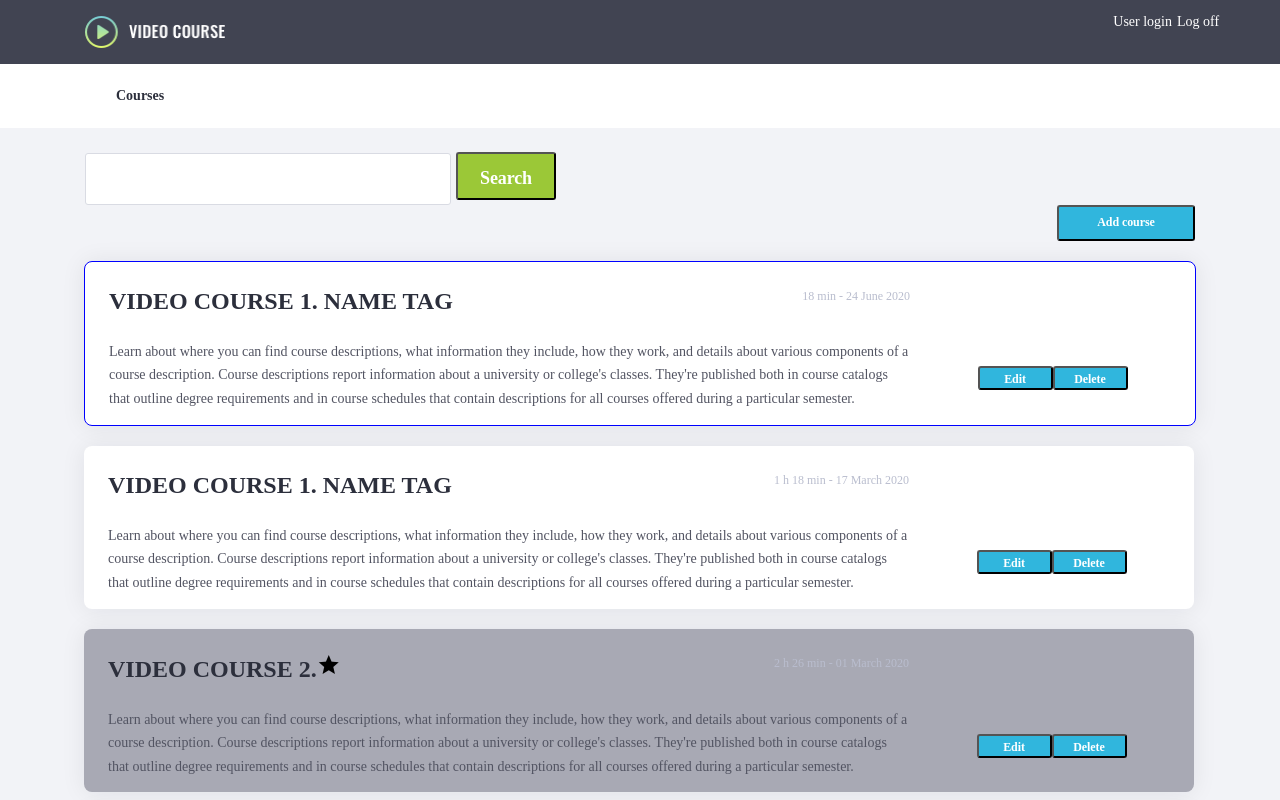
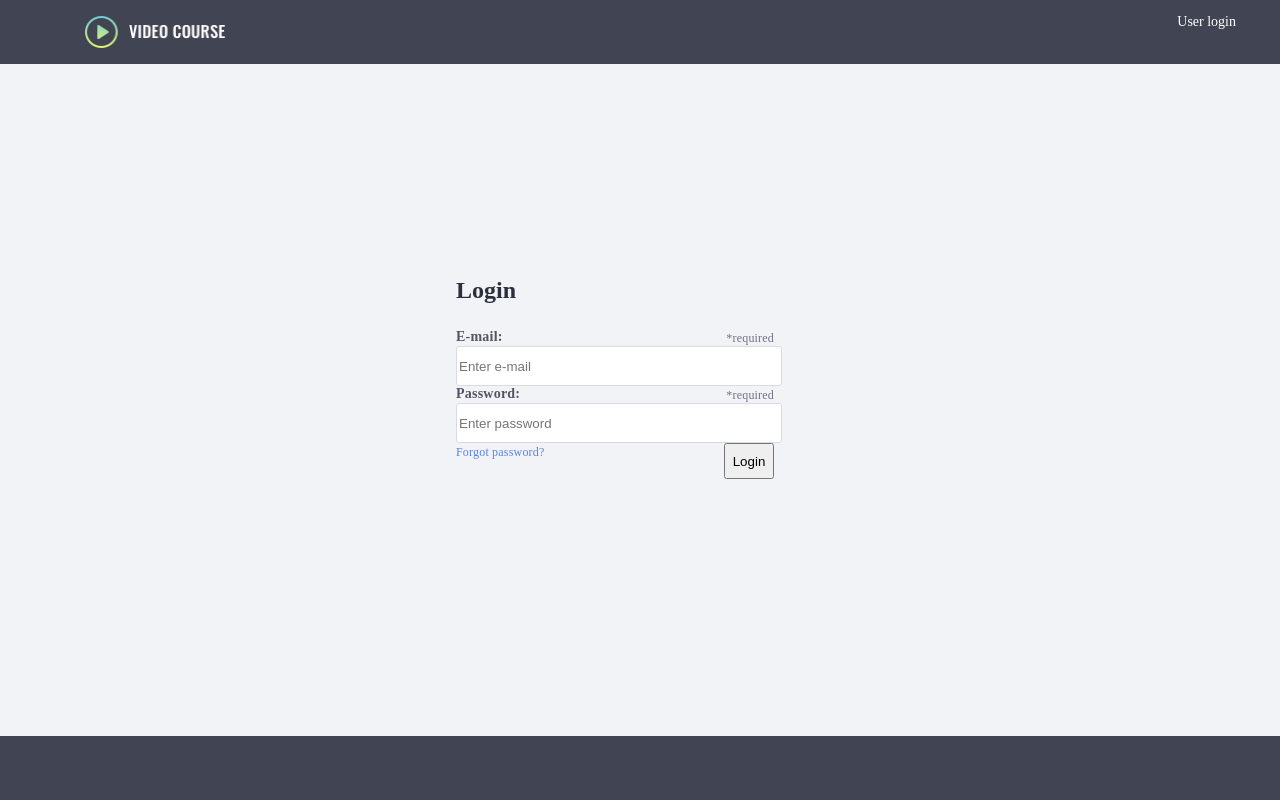
Before and after one commit to baton2809/agm, an Angular app: page / in a window 1280 px wide. Shown: the top 800 px of the page. Built offline with nearby package versions, Linux system fonts and the light colour scheme.

Commit message:
Implement Login page

```diff
--- a/src/app/app.component.html
+++ b/src/app/app.component.html
@@ -1,6 +1,9 @@
 <div class="wrapper">
     <app-header></app-header>
-    <app-breadcrumbs></app-breadcrumbs>
-    <app-section></app-section>
+    <app-login *ngIf="!isAutenticated"></app-login>
+    <div *ngIf="isAutenticated">
+        <app-breadcrumbs></app-breadcrumbs>
+        <app-section></app-section>
+    </div>
     <app-footer></app-footer>
 </div>
--- a/src/app/app.component.ts
+++ b/src/app/app.component.ts
@@ -7,4 +7,5 @@ import { Component } from '@angular/core';
 })
 export class AppComponent {
   title = 'agm';
+  isAutenticated = false;
 }
--- a/src/app/user/components/login/login.component.html
+++ b/src/app/user/components/login/login.component.html
@@ -1 +1,19 @@
-<p>login works!</p>
+<div class="content">
+    <div class="bg">
+        <p class="Login">Login</p>
+        <div class="row">
+            <div class="Tag-it-component">E-mail:</div>
+            <div class="required">*required</div>
+        </div>
+        <input type="text" id="email" [(ngModel)]="email" placeholder="Enter e-mail">
+        <div class="row">
+            <div class="Tag-it-component">Password:</div>
+            <div class="required">*required</div>
+        </div>
+        <input type="text" id="password" [(ngModel)]="password" placeholder="Enter password">
+        <div class="row">
+            <div class="Forgot-password">Forgot password?</div>
+            <button class="Save" type="button" (click)="Login()">Login</button>
+        </div>
+    </div>
+</div>
--- a/src/app/user/components/login/login.component.sass
+++ b/src/app/user/components/login/login.component.sass
@@ -0,0 +1,86 @@
+@import "~src/styles"
+
+.content
+    display: flex
+    align-items: center
+    justify-content: center
+    min-height: calc(100vh - 64px - 64px)
+
+.bg
+    width: 368px
+    height: 298px
+
+.Login
+    width: 58px
+    height: 30px
+    font-family: SourceSansPro
+    font-size: 24px
+    font-weight: 600
+    font-stretch: normal
+    font-style: normal
+    line-height: 1.25
+    letter-spacing: normal
+    color: $dark
+
+.normal
+    width: 320px
+    height: 62px
+
+.row
+    display: flex
+
+.Tag-it-component
+    display: inline-block
+    width: 268px
+    height: 17px
+    font-family: SourceSansPro
+    font-size: 14px
+    font-weight: 600
+    font-stretch: normal
+    font-style: normal
+    line-height: normal
+    letter-spacing: 0.22px
+    color: $slate-grey
+
+.required
+    display: inline-block
+    width: 50px
+    height: 17px
+    font-family: SourceSansPro
+    font-size: 12px
+    font-weight: normal
+    font-stretch: normal
+    font-style: normal
+    line-height: 1.5
+    letter-spacing: 0.19px
+    text-align: right
+    color: $battleship-grey
+
+input
+    width: 320px
+    height: 36px
+    border-radius: 3px
+    border: solid 1px $pale-grey
+    background-color: #ffffff
+
+.Save
+    display: inline-block
+    width: 50px
+
+.Forgot-password
+    display: inline-block
+    width: 268px
+    height: 36px
+    font-family: SourceSansPro
+    font-size: 12px
+    font-weight: normal
+    font-stretch: normal
+    font-style: normal
+    line-height: 1.5
+    letter-spacing: 0.19px
+    color: $soft-blue-two
+
+.Mask
+    width: 68px
+    height: 36px
+    border-radius: 3px
--- a/src/app/user/components/login/login.component.ts
+++ b/src/app/user/components/login/login.component.ts
@@ -1,4 +1,6 @@
 import { Component, OnInit } from '@angular/core';
+import { AuthorizationService } from '../../services/authorization.service';
+import { Student } from '../../models/user';
 
 @Component({
   selector: 'app-login',
@@ -7,9 +9,18 @@ import { Component, OnInit } from '@angular/core';
 })
 export class LoginComponent implements OnInit {
 
-  constructor() { }
+  public email = '';
+  public password = '';
 
-  ngOnInit(): void {
+  constructor(private authorizationService: AuthorizationService) { }
+
+  ngOnInit() {
   }
 
+  Login() {
+    const user = new Student(-1, '', '', this.email, this.password);
+
+    this.authorizationService.login(user);
+    console.log('logged in successfully');
+  }
 }
--- a/src/app/user/models/user.ts
+++ b/src/app/user/models/user.ts
@@ -2,16 +2,22 @@ export interface User {
     id: number;
     firstName: string;
     lastName: string;
+    mail: string;
+    password: string;
 }
 
 export class Student implements User {
     id: number;
     firstName: string;
     lastName: string;
+    mail: string;
+    password: string;
 
-    constructor(id: number, firstName: string, lastName: string) {
+    constructor(id: number, firstName: string, lastName: string, mail: string, password: string) {
         this.id = id;
         this.firstName = firstName;
         this.lastName = lastName;
+        this.mail = mail;
+        this.password = password;
     }
 }
--- a/src/app/user/services/authorization.service.ts
+++ b/src/app/user/services/authorization.service.ts
@@ -7,10 +7,14 @@ import { User, Student } from '../models/user';
 export class AuthorizationService {
 
   constructor() {
-    this.login(new Student(123, 'Petrov', 'Petr'));
   }
 
   login(user: User | null | undefined) {
+    if (user != null) {
+      user.id = 1234;
+      user.lastName = 'Ivanoff';
+      user.firstName = 'Ivan';
+    }
     localStorage.setItem('user', JSON.stringify(user));
   }
 
```
